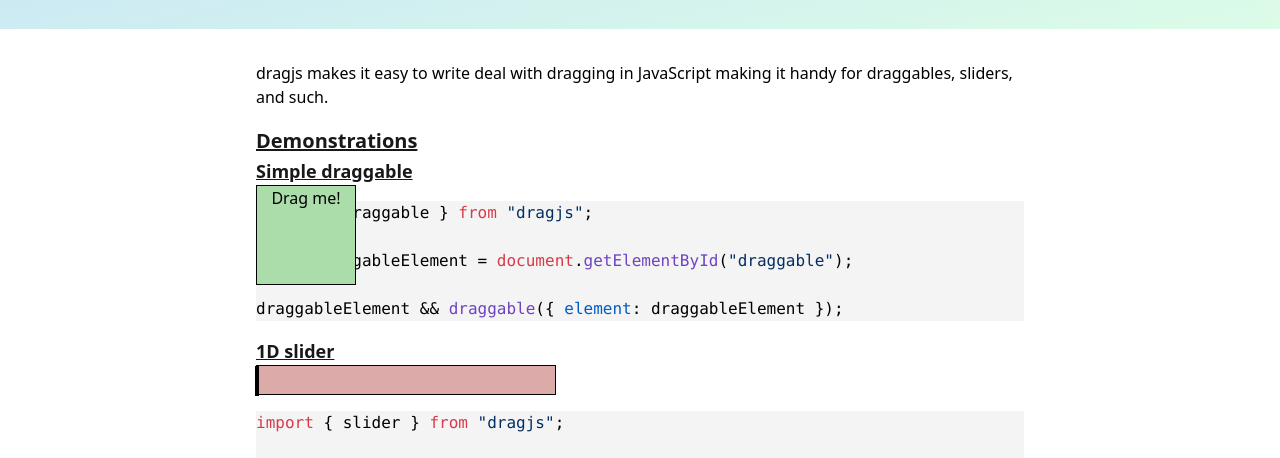
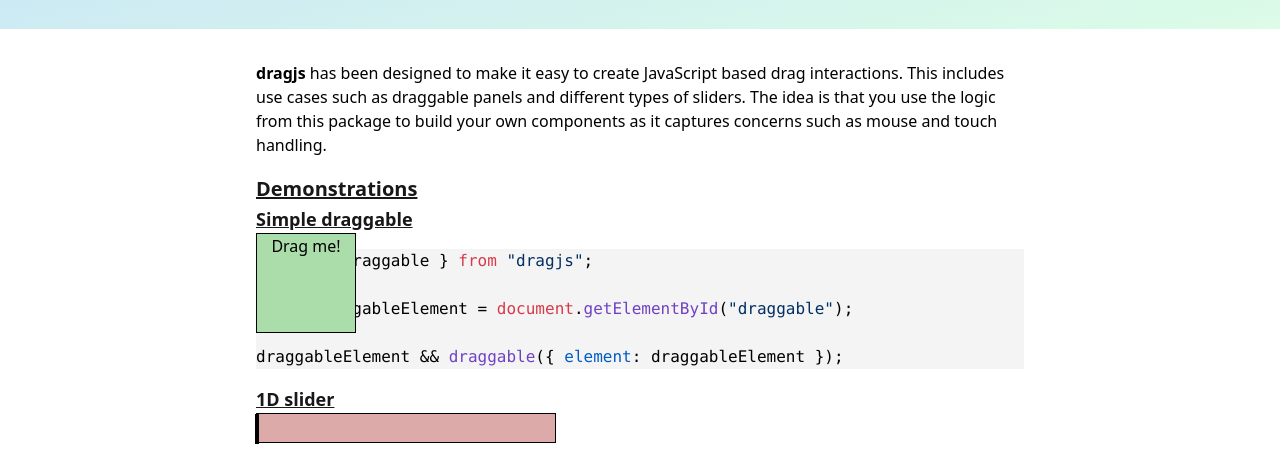
Before and after one commit to bebraw/dragjs, a plain HTML site: page index.html in a window 1280 px wide. Shown: the part 323-781 px from the top of the page. Drawn offline with nearby package versions, Linux system fonts and the light colour scheme.

Commit message:
deploy: 2341d631b6c714499cd85db9862612a1e7c58952

```diff
--- a/index.html
+++ b/index.html
@@ -13,7 +13,7 @@
 <title>dragjs</title>
   </head>
   <body>
-    <nav class="sticky top-0 opacity-80 px-8 py-4 gap-4 flex flex-col sm:flex-row justify-between bg-gray-100 font-thin filter drop-shadow-sm"><div class="flex flex-wrap gap-4 ml-auto sm:ml-0"><a href="/" class="scale-150 whitespace-nowrap">✥</a></div><div class="flex gap-4 ml-auto sm:ml-0"><a href="https://github.com/bebraw/dragjs" class="underline">GitHub</a></div></nav><header class="bg-gradient-to-br from-blue-200 to-green-100 py-8"><div class="sm:mx-auto px-4 py-4 sm:py-8 max-w-3xl flex"><div class="flex flex-col gap-8"><h1 class="text-4xl md:text-8xl"><span class="whitespace-nowrap pr-4">✥</span><span class="">dragjs</span></h1><h2 class="text-xl md:text-4xl font-extralight">Easy dragging with JavaScript</h2></div></div></header><div class="md:mx-auto my-8 px-4 md:px-0 w-full lg:max-w-3xl"><p class="my-2">dragjs makes it easy to write deal with dragging in JavaScript making it handy for draggables, sliders, and such.</p><a class="inline-block underline text-gray-900 font-bold leading-4 text-xl mt-4 mb-2" href="#demonstrations"><h2 class="inline" id="demonstrations">Demonstrations</h2></a>
+    <nav class="sticky top-0 opacity-80 px-8 py-4 gap-4 flex flex-col sm:flex-row justify-between bg-gray-100 font-thin filter drop-shadow-sm"><div class="flex flex-wrap gap-4 ml-auto sm:ml-0"><a href="/" class="scale-150 whitespace-nowrap">✥</a></div><div class="flex gap-4 ml-auto sm:ml-0"><a href="https://github.com/bebraw/dragjs" class="underline">GitHub</a></div></nav><header class="bg-gradient-to-br from-blue-200 to-green-100 py-8"><div class="sm:mx-auto px-4 py-4 sm:py-8 max-w-3xl flex"><div class="flex flex-col gap-8"><h1 class="text-4xl md:text-8xl"><span class="whitespace-nowrap pr-4">✥</span><span class="">dragjs</span></h1><h2 class="text-xl md:text-4xl font-extralight">Easy dragging with JavaScript</h2></div></div></header><div class="md:mx-auto my-8 px-4 md:px-0 w-full lg:max-w-3xl"><p class="my-2"><strong>dragjs</strong> has been designed to make it easy to create JavaScript based drag interactions. This includes use cases such as draggable panels and different types of sliders. The idea is that you use the logic from this package to build your own components as it captures concerns such as mouse and touch handling.</p><a class="inline-block underline text-gray-900 font-bold leading-4 text-xl mt-4 mb-2" href="#demonstrations"><h2 class="inline" id="demonstrations">Demonstrations</h2></a>
 <div id="value"></div>
 
 <a class="inline-block underline text-gray-900 font-semibold leading-5 text-lg mt-1 mb-1" href="#simple-draggable"><h3 class="inline" id="simple-draggable">Simple draggable</h3></a>
```
